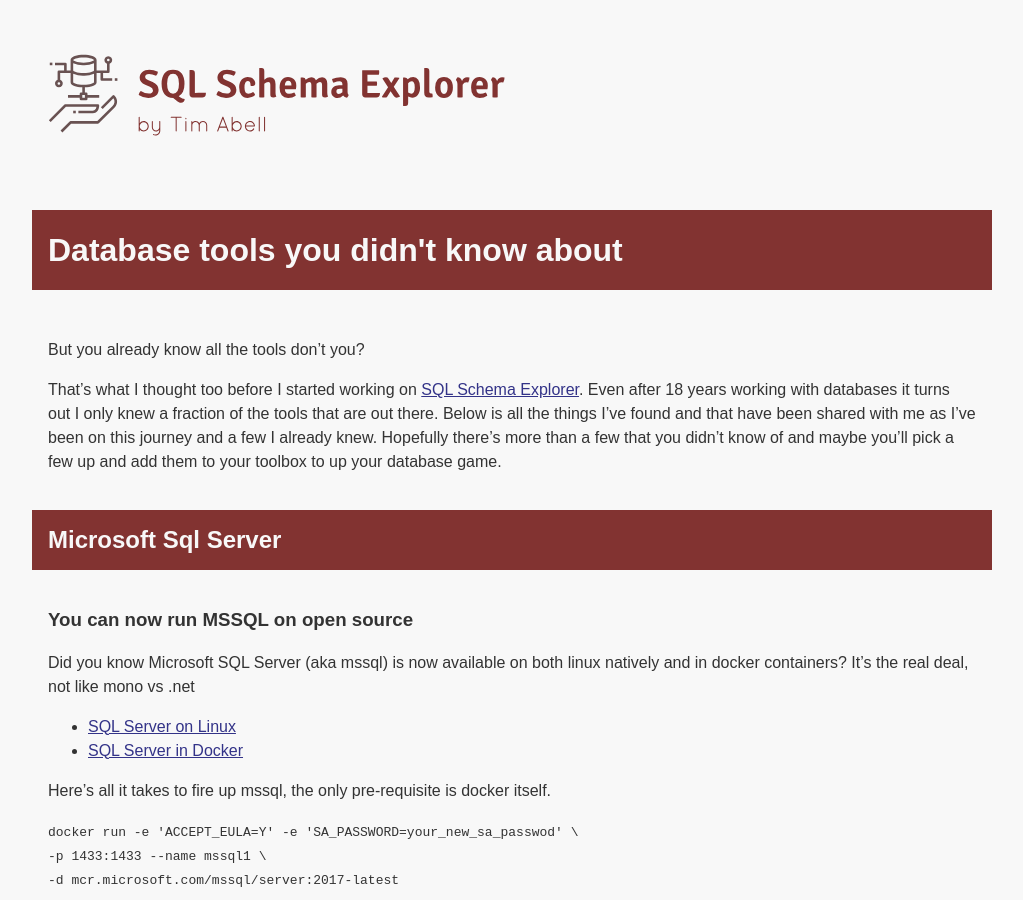
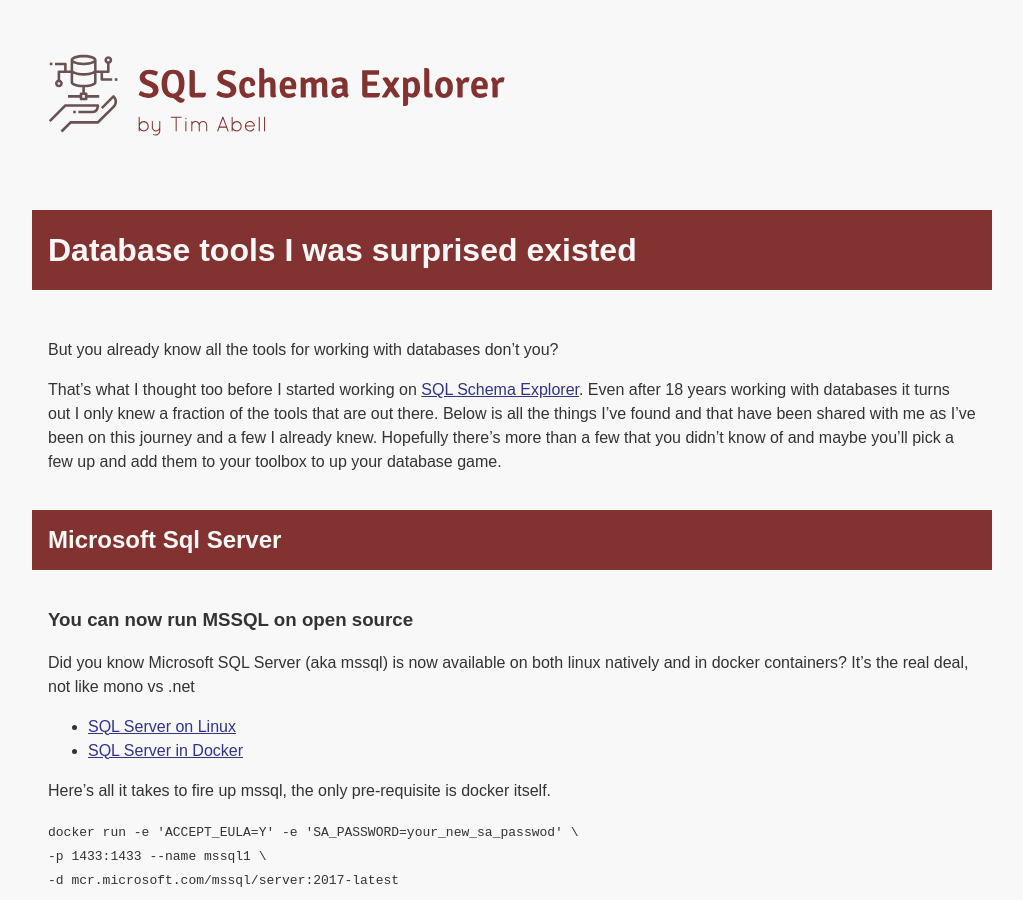
Before and after one commit to timabell/schema-explorer, a Jekyll site: the page built from _posts/2019-06-10-database-tools-you-didnt-know-about.md, in a window 1280 px wide and 900 px high. Shown: the whole window, without its empty margins (128-1151 px from the left). Built offline with Jekyll 4.4.1, drawn with Linux system fonts in a browser that asks for light colours; nearby versions of some CDN libraries.

Commit message:
Retitle db tools article

```diff
--- a/_posts/2019-06-10-database-tools-you-didnt-know-about.md
+++ b/_posts/2019-06-10-database-tools-you-didnt-know-about.md
@@ -1,11 +1,11 @@
 ---
 layout: article
-title: Database tools you didn't know about
+title: Database tools I was surprised existed
 description: A complete list of tools for database people and developers
 category: blog
 ---
 
-But you already know all the tools don't you?
+But you already know all the tools for working with databases don't you?
 
 That's what I thought too before I started working on [SQL Schema
 Explorer](http://schemaexplorer.io/). Even after 18 years working with
```
